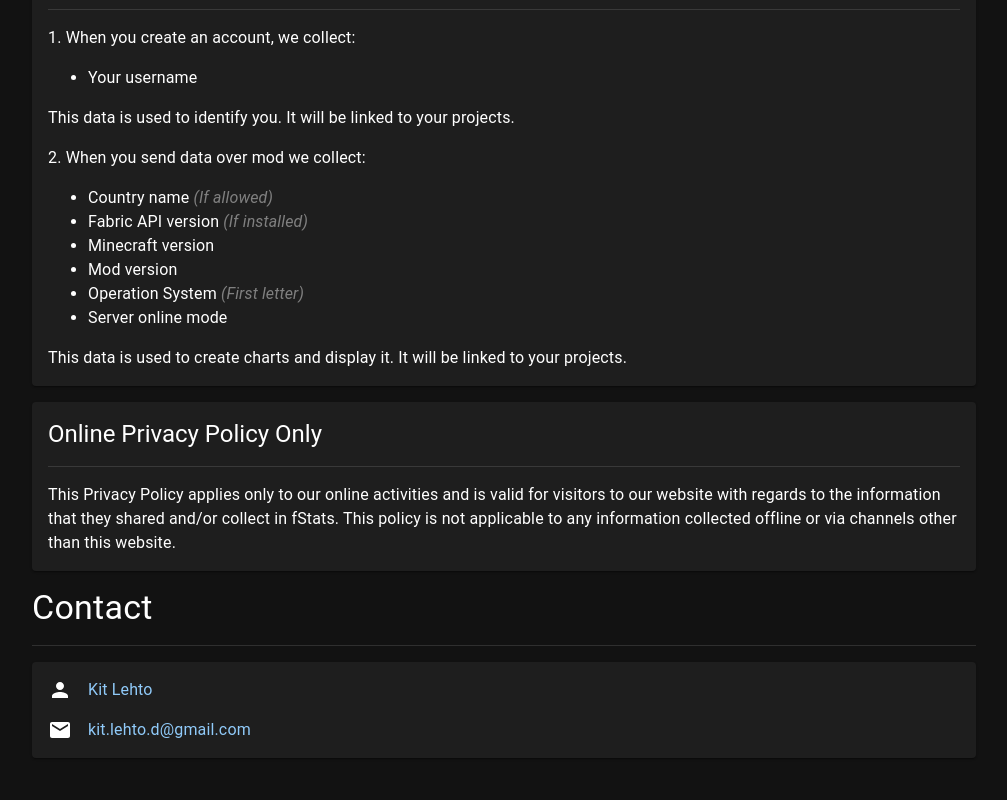
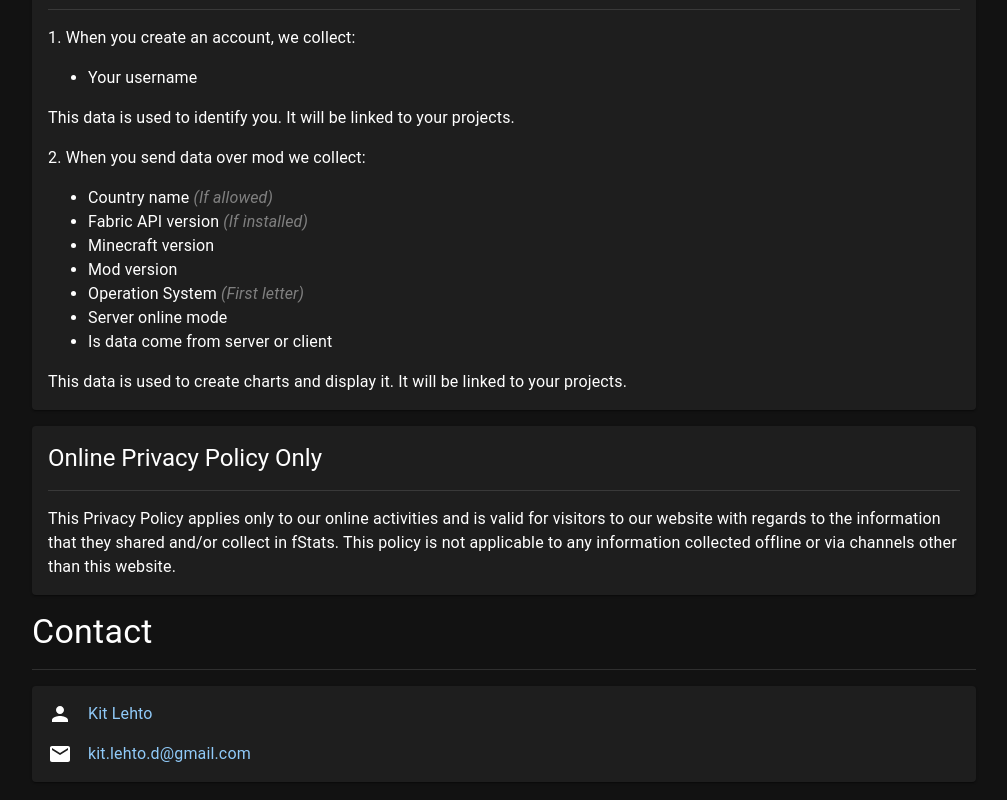
Before and after one commit to fStats/fstats-frontend, a React (Vite) app: page /terms-policy in a window 1280 px wide. Shown: the part 1361-2161 px from the top of the page, without its empty margins (256-1263 px from the left). Built offline with nearby package versions, Linux system fonts and the light colour scheme; what chartjs-chart-geo, chartjs-plugin-datalabels, chartjs-plugin-zoom would draw is missing.

Commit message:
Updated Policy

```diff
--- a/src/pages/TermsPolicyPage.tsx
+++ b/src/pages/TermsPolicyPage.tsx
@@ -1,5 +1,5 @@
 import {useLabel} from "../hooks/useLabel";
-import {Link, Card, Divider, Stack, Typography} from "@mui/material";
+import {Card, Divider, Link, Stack, Typography} from "@mui/material";
 import {Mail, Person} from "@mui/icons-material";
 
 export default function TermsPolicyPage() {
@@ -103,6 +103,7 @@ export default function TermsPolicyPage() {
                             <li>Mod version</li>
                             <li>Operation System <i style={{color: "gray"}}>(First letter)</i></li>
                             <li>Server online mode</li>
+                            <li>Is data come from server or client</li>
                         </ul>
                         This data is used to create charts and display it. It will be linked to your projects.
                     </Typography>
```
